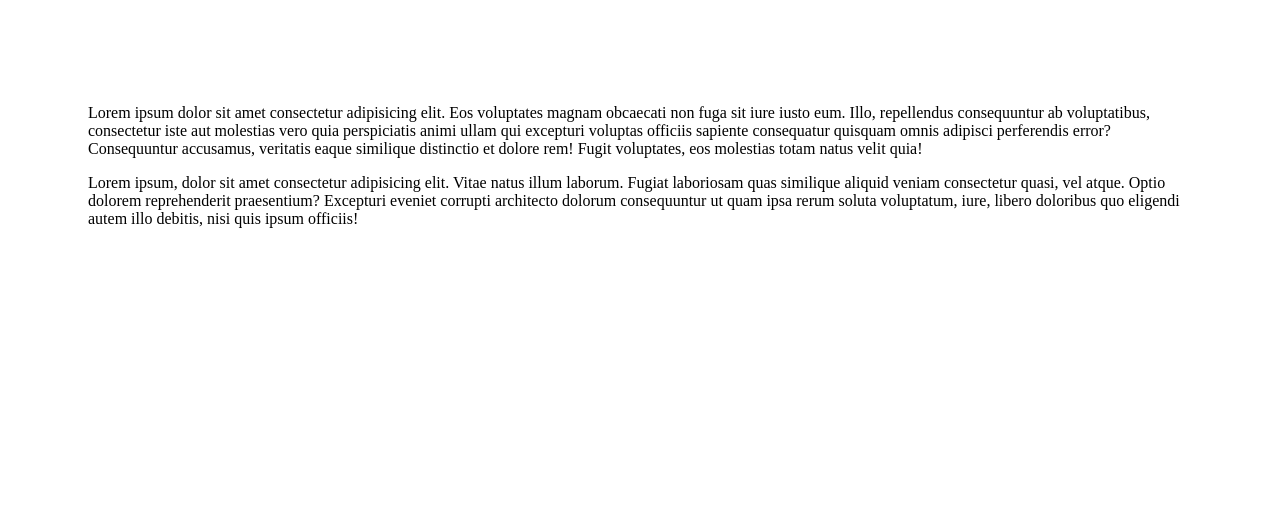
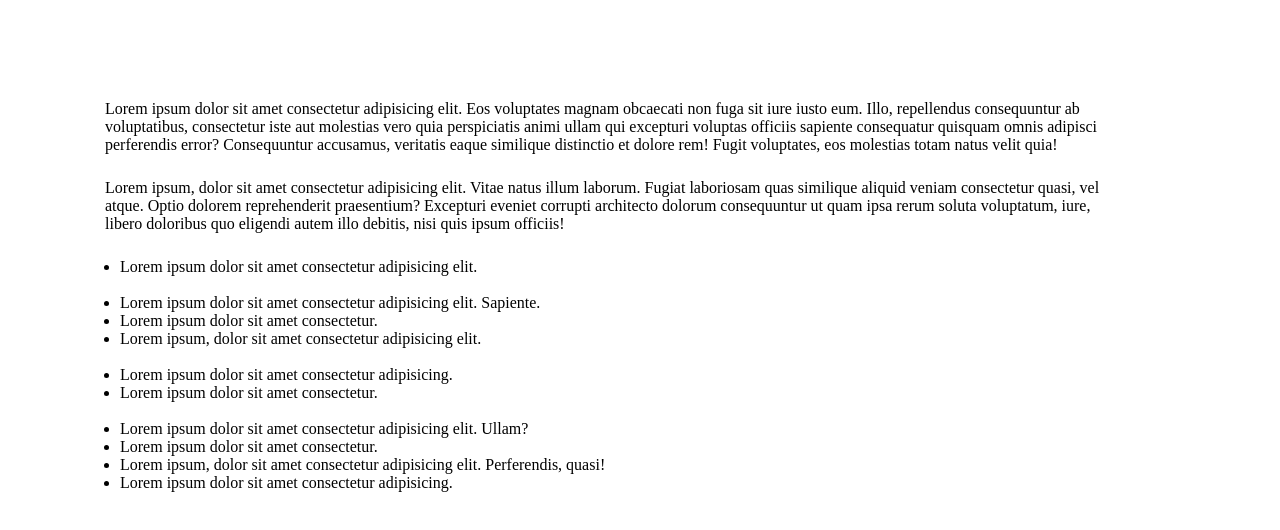
Before and after one commit to utkarsh12ut/template1, a plain HTML site: page src/index.html in a window 1280 px wide. Drawn offline with Linux system fonts and the light colour scheme.

Commit message:
first commit

```diff
--- a/src/index.html
+++ b/src/index.html
@@ -1,12 +1,38 @@
 <!DOCTYPE html>
 <html>
-
-    <body style="padding: 80px;" >
+    <head>
+        <style>
+            p{
+                margin: 25px;
+            }
+        </style>
+    </head>
+    <body style="margin-top: 100px;
+    margin-bottom: 100px;
+    margin-right: 150px;
+    margin-left: 80px;" >
        <p  >
         Lorem ipsum dolor sit amet consectetur adipisicing elit. Eos voluptates magnam obcaecati non fuga sit iure iusto eum. Illo, repellendus consequuntur ab voluptatibus, consectetur iste aut molestias vero quia perspiciatis animi ullam qui excepturi voluptas officiis sapiente consequatur quisquam omnis adipisci perferendis error? Consequuntur accusamus, veritatis eaque similique distinctio et dolore rem! Fugit voluptates, eos molestias totam natus velit quia!
        </p>
 
 
        <p>Lorem ipsum, dolor sit amet consectetur adipisicing elit. Vitae natus illum laborum. Fugiat laboriosam quas similique aliquid veniam consectetur quasi, vel atque. Optio dolorem reprehenderit praesentium? Excepturi eveniet corrupti architecto dolorum consequuntur ut quam ipsa rerum soluta voluptatum, iure, libero doloribus quo eligendi autem illo debitis, nisi quis ipsum officiis!</p>
+
+       <ul style=" margin: 0px;">
+           <li>Lorem ipsum dolor sit amet consectetur adipisicing elit.</li>
+           <br>
+           <li>Lorem ipsum dolor sit amet consectetur adipisicing elit. Sapiente.</li>
+           <li>Lorem ipsum dolor sit amet consectetur.</li>
+           <li>Lorem ipsum, dolor sit amet consectetur adipisicing elit.</li>
+           <br>
+           <li>Lorem ipsum dolor sit amet consectetur adipisicing.</li>
+           <li>Lorem ipsum dolor sit amet consectetur.</li>
+           <br>
+
+           <li>Lorem ipsum dolor sit amet consectetur adipisicing elit. Ullam?</li>
+           <li>Lorem ipsum dolor sit amet consectetur.</li>
+           <li>Lorem ipsum, dolor sit amet consectetur adipisicing elit. Perferendis, quasi!</li>
+           <li>Lorem ipsum dolor sit amet consectetur adipisicing.</li>
+       </ul>
     </body>
 </html>
```
